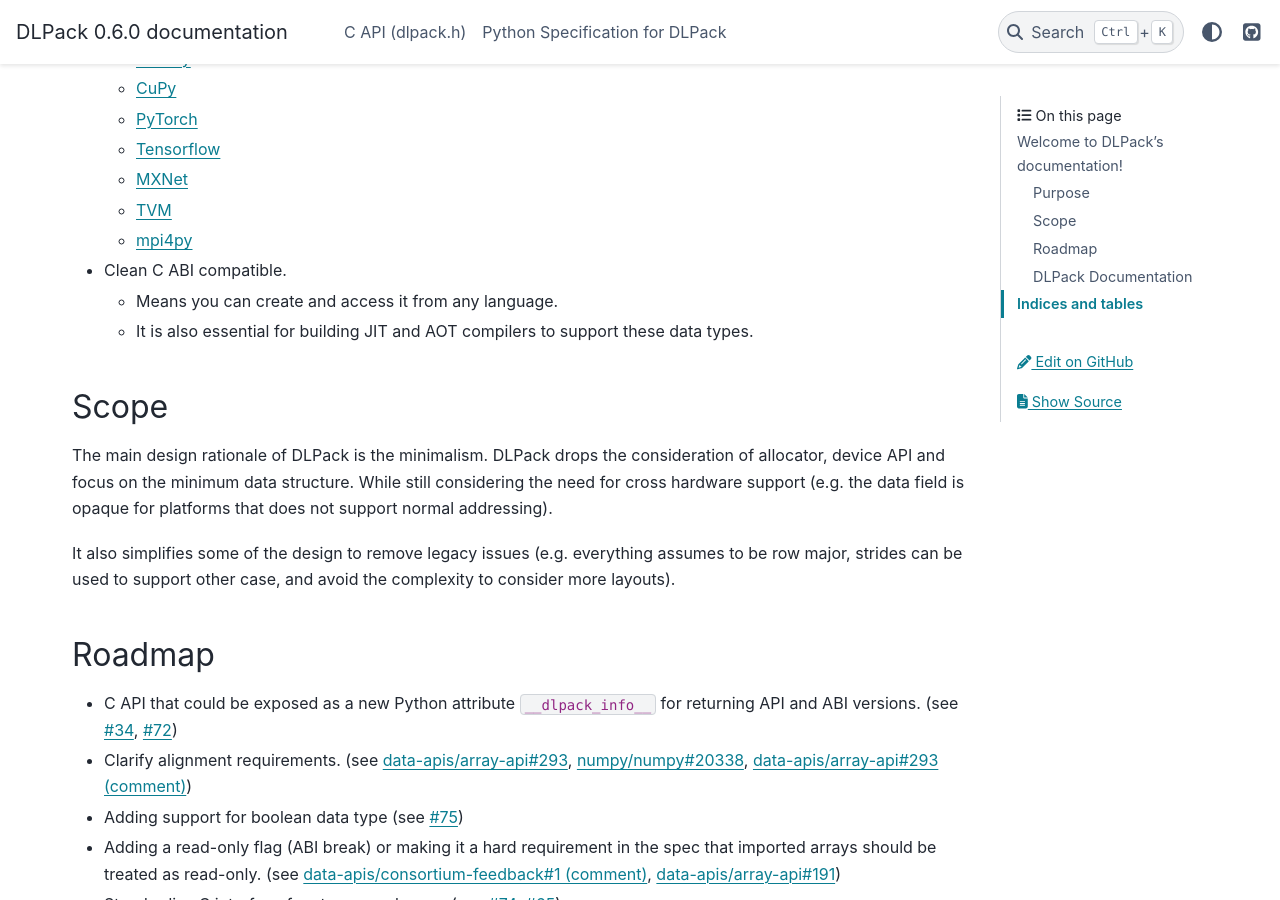
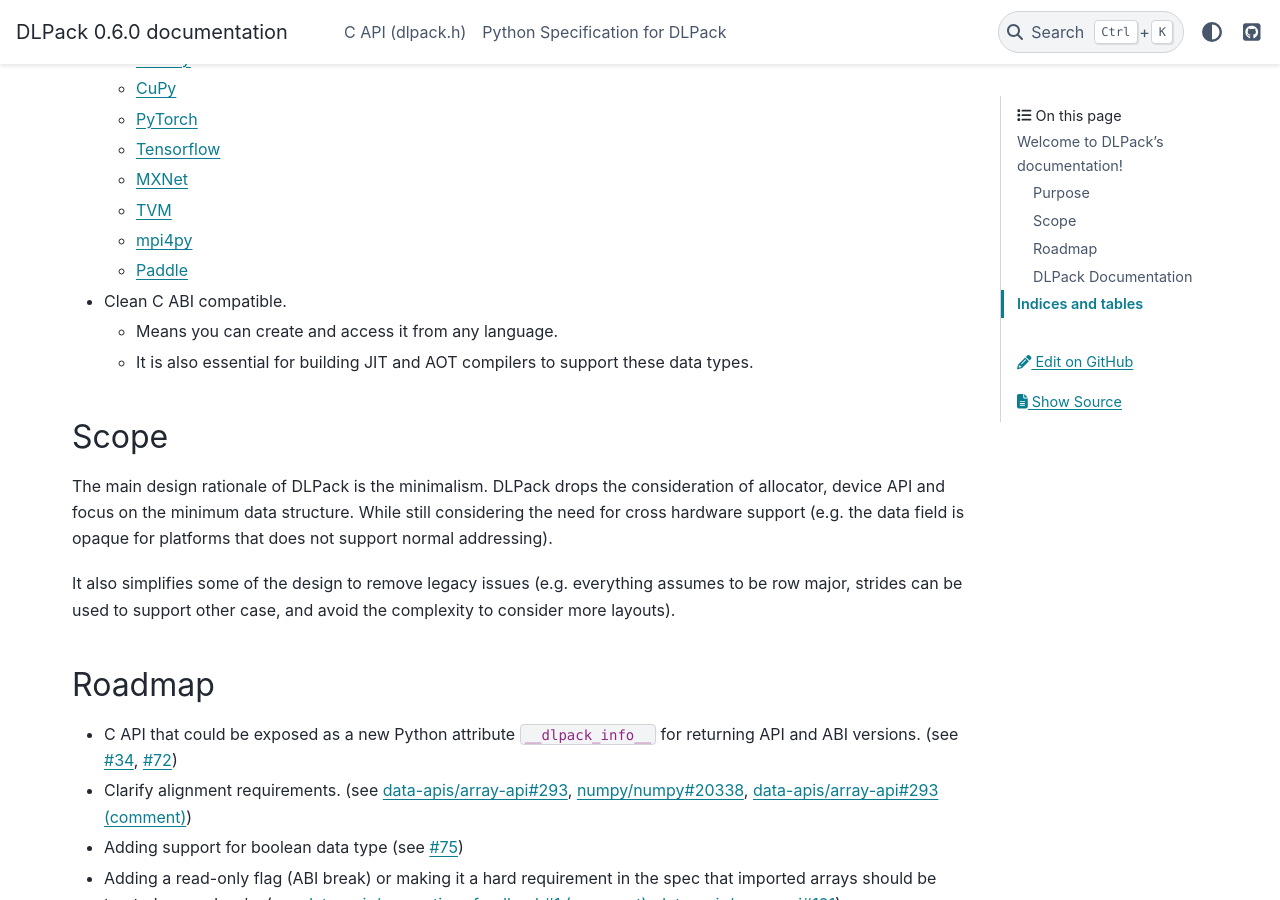
Before and after one commit to dmlc/dlpack, a Sphinx documentation site: the page built from docs/source/index.rst, in a window 1280 px wide and 900 px high, scrolled down 410 px. Built offline with Sphinx 7.4.7 and the PyData theme 0.15.4, drawn with Linux system fonts in a browser that asks for light colours.

Commit message:
DOC: Add links for paddle backend (#151)
* add links for paddle backend

* Update docs/source/python_spec.rst

Co-authored-by: Leo Fang <leo80042@gmail.com>

---------

Co-authored-by: Leo Fang <leo80042@gmail.com>

```diff
--- a/docs/source/index.rst
+++ b/docs/source/index.rst
@@ -24,6 +24,7 @@ developers. Highlights include:
   * `MXNet <https://mxnet.apache.org/versions/master/api/python/docs/_modules/mxnet/dlpack.html>`_
   * `TVM <https://tvm.apache.org/docs/reference/api/python/contrib.html#module-tvm.contrib.dlpack>`_
   * `mpi4py <https://mpi4py.readthedocs.io/en/stable/overview.html#support-for-gpu-aware-mpi>`_
+  * `Paddle <https://www.paddlepaddle.org.cn/documentation/docs/zh/develop/api/paddle/utils/dlpack/from_dlpack_cn.html>`_
 
 * Clean C ABI compatible.
 
--- a/docs/source/python_spec.rst
+++ b/docs/source/python_spec.rst
@@ -196,3 +196,4 @@ ctypes, cffi, etc:
 * TVM: `ctypes <https://github.com/apache/tvm/blob/main/python/tvm/_ffi/_ctypes/ndarray.py>`__,
   `Cython <https://github.com/apache/tvm/blob/main/python/tvm/_ffi/_cython/ndarray.pxi>`__
 * mpi4py: `Cython <https://github.com/mpi4py/mpi4py/blob/master/src/mpi4py/MPI/asdlpack.pxi>`_
+* Paddle: `C++ <https://github.com/PaddlePaddle/Paddle/blob/develop/paddle/fluid/framework/tensor_util.cc#L901-L951>`__, `Python wrapper using Python C API <https://github.com/PaddlePaddle/Paddle/blob/develop/paddle/fluid/pybind/pybind.cc#L1263-L1280>`__
```
